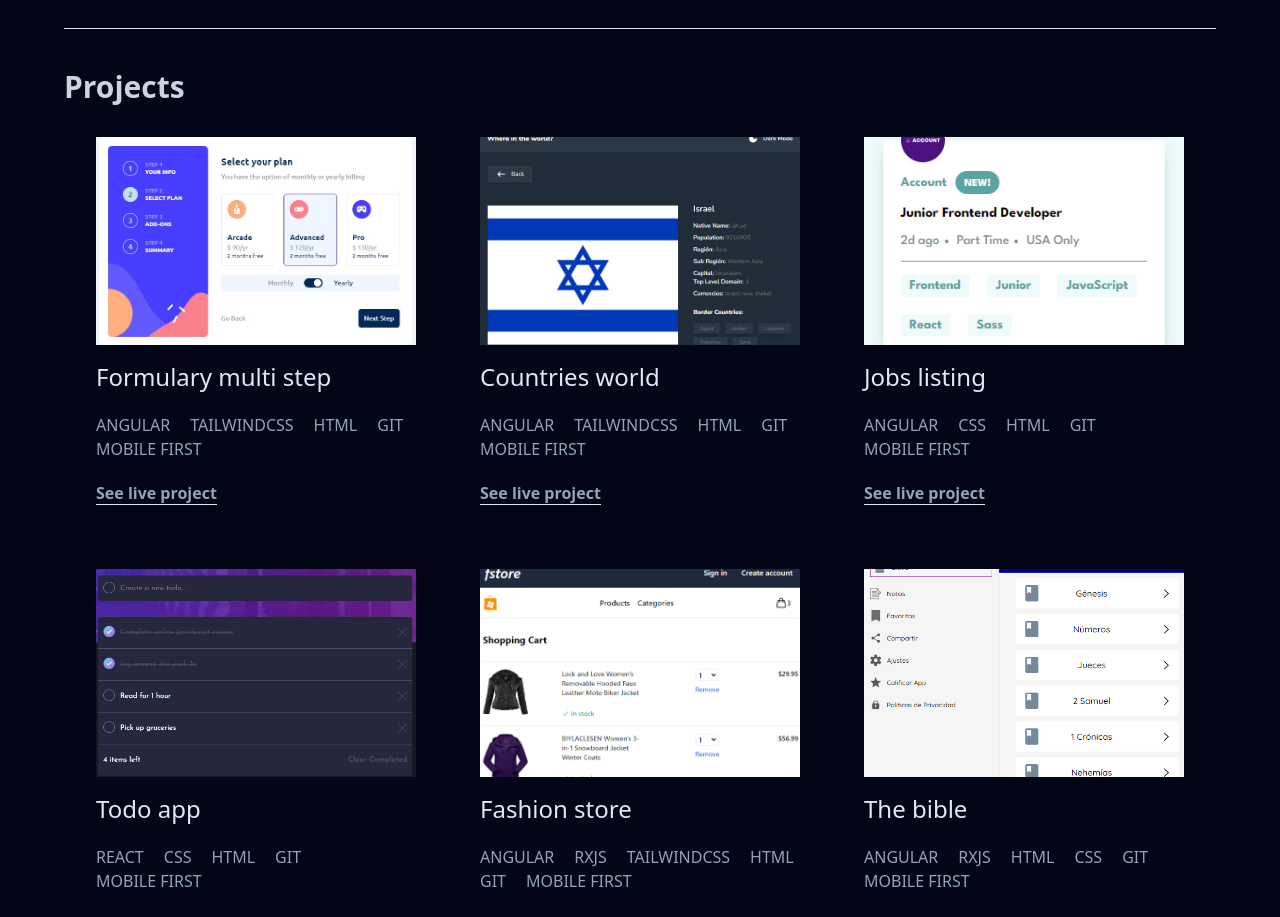
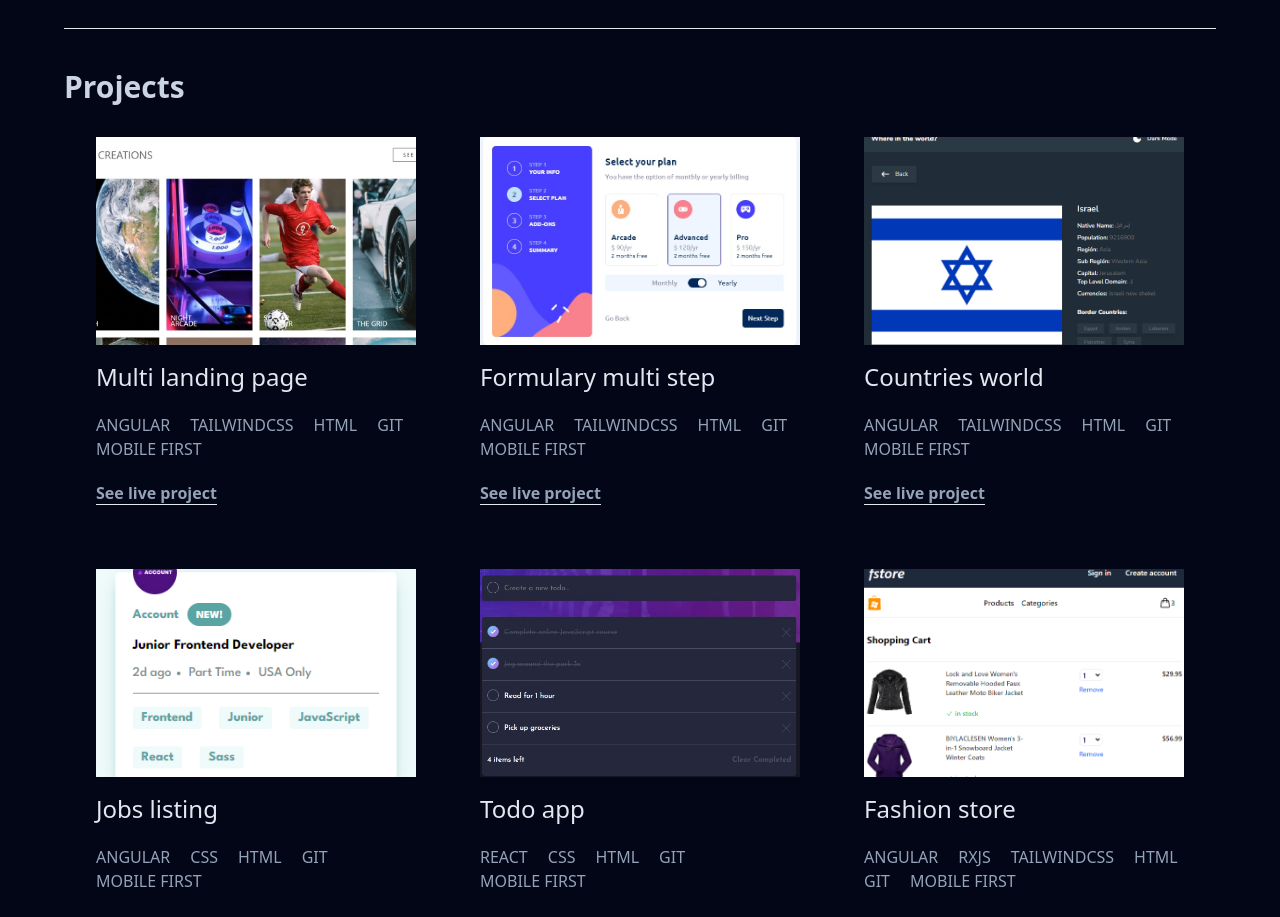
Before and after one commit to HenryAprendo/skills, an Angular app: page / in a window 1280 px wide. Shown: the part 1180-2097 px from the top of the page. Built offline with nearby package versions, Linux system fonts and the light colour scheme.

Commit message:
Agregando nuevo proyecto multi-landing-page al portafolio

```diff
--- a/src/app/app.component.ts
+++ b/src/app/app.component.ts
@@ -4,7 +4,7 @@ import { RouterOutlet } from '@angular/router';
 import { Technologies, technologies} from './data/skills';
 import { Projects, projects } from './data/projects';
 import { SocialComponent } from './components/social/social.component';
-import {intervalToDuration, differenceInCalendarYears, differenceInCalendarMonths, differenceInYears } from 'date-fns'
+import {intervalToDuration } from 'date-fns'
 
 
 @Component({
--- a/src/app/data/projects.ts
+++ b/src/app/data/projects.ts
@@ -8,6 +8,13 @@ export interface Projects {
 }
 
 export const projects:Projects[] = [
+  {
+    id: 9,
+    title: 'Multi landing page',
+    skills: ['Angular','Tailwindcss','Html','Git','Mobile first'],
+    url: 'https://henryaprendo.github.io/multi-landing-page/loopStudios',
+    image: './assets/images/multi-landing-page.jpg'
+  },
   {
     id: 8,
     title: 'Formulary multi step',
```
Also changed, not shown: src/assets/images/multi-landing-page.jpg (added).
